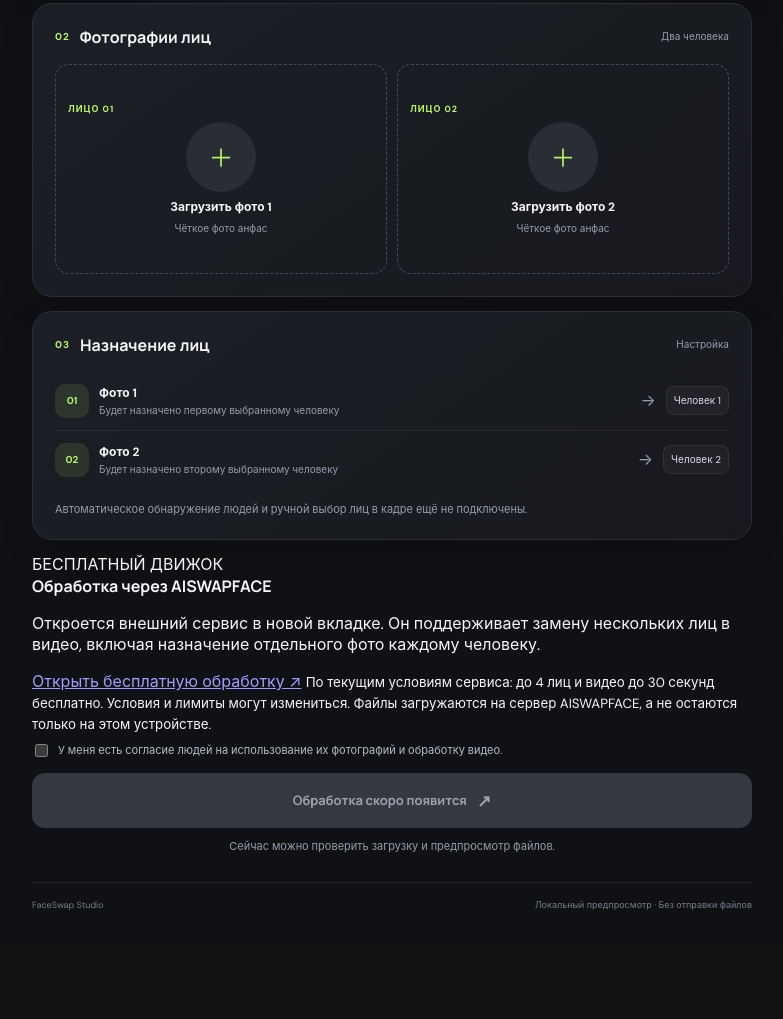
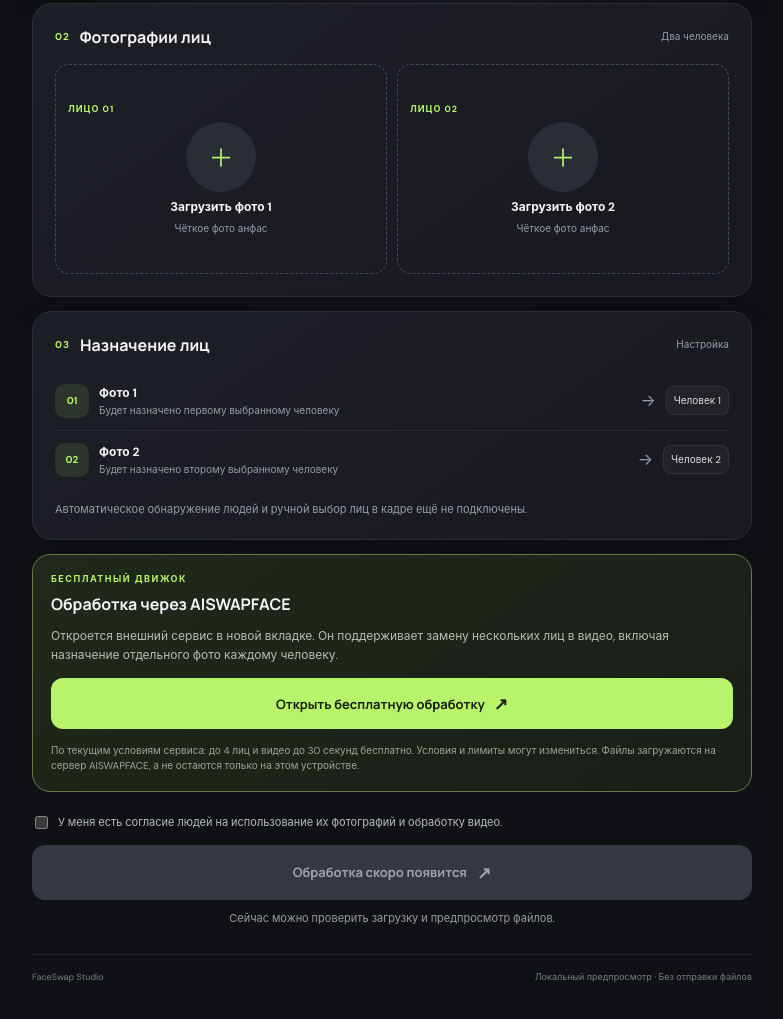
Before and after one commit to kalganoves1997-coder/faceswap-studio, a plain HTML site: page index.html in a window 1280 px wide. Shown: the part 610-1629 px from the top of the page, without its empty margins (248-1031 px from the left). Before the commit the page ends 1557 px from the top, so only its background shows below. Drawn offline with Linux system fonts and the light colour scheme.

Commit message:
Style external free face-swap engine section

```diff
--- a/styles.css
+++ b/styles.css
@@ -52,3 +52,11 @@ h2{font:700 16px Manrope,sans-serif;margin:0}
 .button-note{text-align:center;margin:10px 0 28px}
 footer{border-top:1px solid #ffffff12;padding-top:16px;display:flex;justify-content:space-between;gap:12px;color:#777d89;font-size:9px}
 @media(min-width:600px){.shell{padding-top:30px}.panel{padding:22px}.face-upload{min-height:210px}}
+
+.external-engine{border:1px solid #647b45;background:linear-gradient(145deg,#20291b,#191e18);border-radius:18px;padding:18px;margin:0 0 14px}
+.engine-label{font-size:9px;letter-spacing:1.5px;color:var(--accent);font-weight:700}
+.external-engine h2{margin:8px 0;font:700 16px Manrope,sans-serif}
+.external-engine p{color:#b6bdad;font-size:12px;line-height:1.55}
+.engine-button{display:flex;justify-content:center;align-items:center;gap:9px;background:var(--accent);color:#18200f;text-decoration:none;border-radius:12px;padding:14px;font:700 13px Manrope,sans-serif;margin:14px 0}
+.engine-button span{font-size:17px}
+.external-engine small{display:block;color:#9da58f;font-size:10px;line-height:1.5}
```
